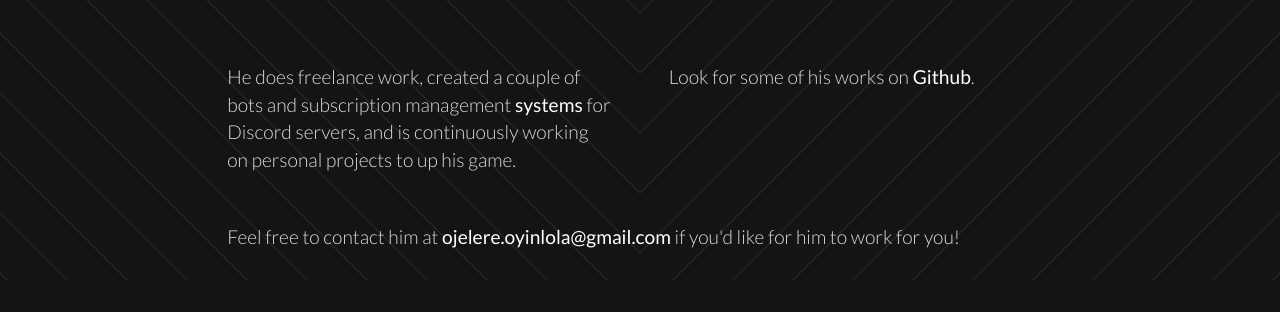
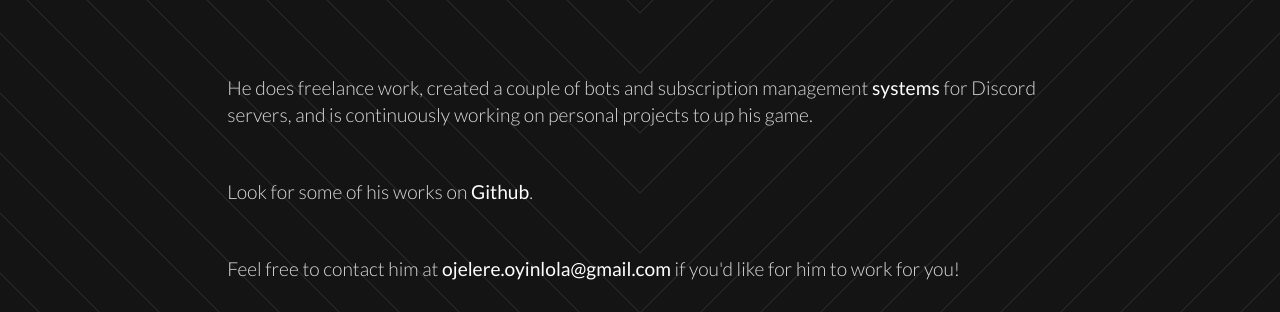
Before and after one commit to oyinlola007/oyinlola007.github.io, a plain HTML site: page index.html in a window 1280 px wide. Shown: the part 603-915 px from the top of the page. Before the commit the page ends 883 px from the top, so only its background shows below. Drawn offline with Linux system fonts and the light colour scheme.

Commit message:
Removed column

```diff
--- a/index.html
+++ b/index.html
@@ -27,10 +27,10 @@
       <h3 style='clear:both' class="subhead">
         <a href="https://www.linkedin.com/in/oyinlola-ojelere">Oyinlola</a> is an enthusiastic software engineer with more than three years of experience building, integrating, testing, and supporting android applications. Currently leads the mobile dev team at <a href="https://babbangona.com/">Babban Gona</a>.
       </h3>
-      <p id='pleft'>
+      <p id='footer'>
         He does freelance work, created a couple of bots and subscription management <a href="https://fx-social.herokuapp.com/">systems</a> for Discord servers, and is continuously working on personal projects to up his game.
       </p>
-      <p id='pright'>
+      <p id='footer'>
         Look for some of his works on <a href="https://github.com/oyinlola007">Github</a>.
       </p>
       <ul>
```
